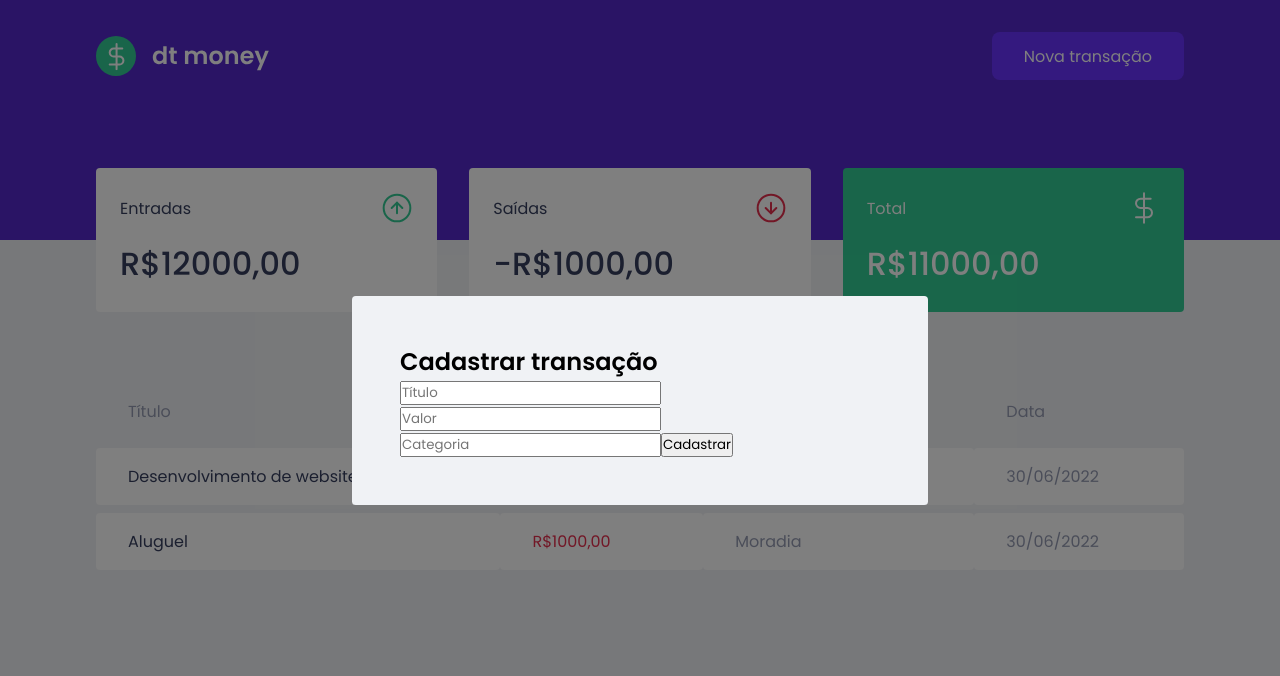
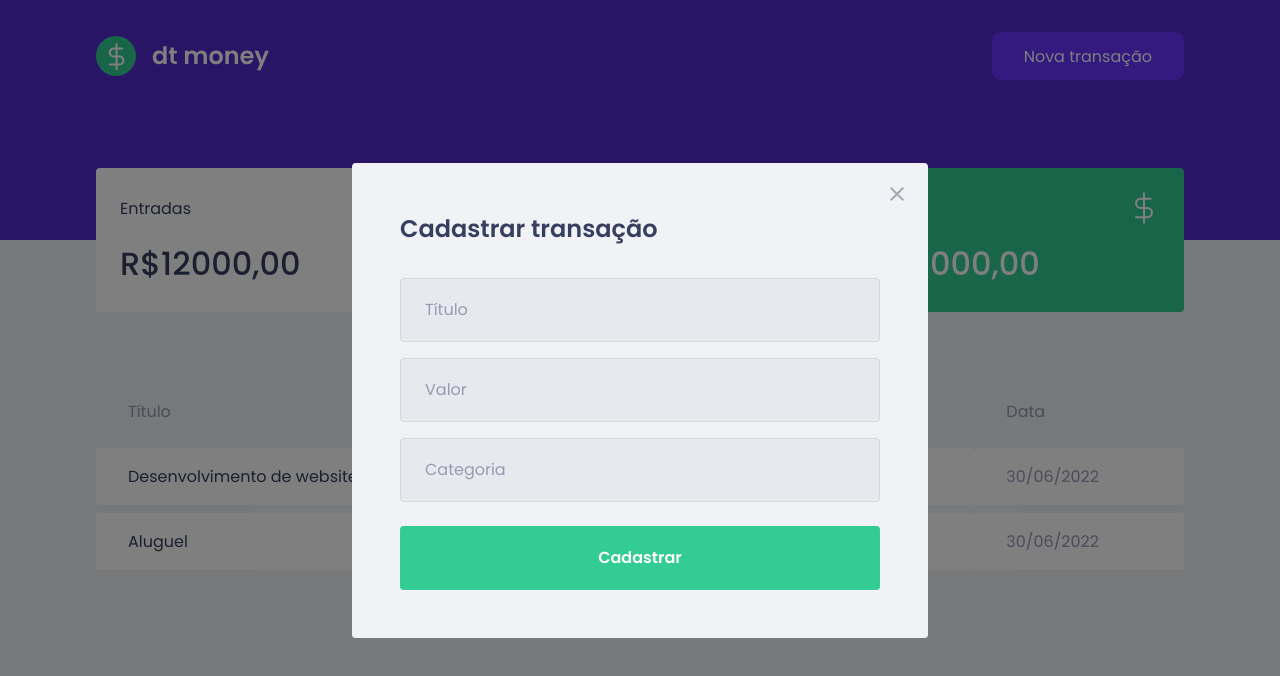
Before and after one commit to JuanSavedra/DtMoney, a React (Create React App) app: page / in a window 1280 px wide. Both pictures are taken after a click on the button "Nova transação". Shown: the top 676 px of the page. Built offline with nearby package versions, Linux system fonts and the light colour scheme; no server answers; what miragejs would draw is missing.

Commit message:
styling modal

```diff
--- a/src/components /NewTransactionModal/index.tsx
+++ b/src/components /NewTransactionModal/index.tsx
@@ -1,3 +1,4 @@
+import close from '../../assets/close.svg';
 import Modal from 'react-modal';
 import { Container } from './styles';
 
@@ -14,6 +15,13 @@ export function NewTransactionModal({ isOpen, onRequestClose }: NewTransactionMo
       overlayClassName="react-modal-overlay"
       className="react-modal-content"
     >
+      <button
+        type="button"
+        onClick={onRequestClose}
+        className="react-modal-close"
+      >
+        <img src={close} alt="Fechar modal" />
+      </button>
       <Container>
         <h2>Cadastrar transação</h2>
         <input type="text" placeholder="Título"/>
--- a/src/components /NewTransactionModal/styles.ts
+++ b/src/components /NewTransactionModal/styles.ts
@@ -1,5 +1,46 @@
 import styled from 'styled-components';
 
 export const Container = styled.form `
+  h2 {
+    color: var(--text-title);
+    font-size: 1.5rem;
+    margin-bottom: 2rem;
+  }
 
+  input {
+    width: 100%;
+    padding: 0 1.5rem;
+    height: 4rem;
+    border-radius: 4px;
+    border: 1px solid #d7d7d7;
+    background-color: #e7e9ee;
+    font-weight: 400;
+    font-size: 1rem;
+
+    &::placeholder {
+      color: var(--text-body);
+    }
+
+    & + input {
+      margin-top: 1rem;
+    }
+  }
+
+  button[type="submit"] {
+    width: 100%;
+    padding: 0 1.5rem;
+    height: 4rem;
+    background-color: var(--green);
+    color: #ffffff;
+    border-radius: 4px;
+    border: 0;
+    font-size: 1rem;
+    margin-top: 1.5rem;
+    font-weight: 600;
+    transition: filter 0.2s;
+
+    &:hover {
+      filter: brightness(0.9);
+    }
+  }
 `
--- a/src/styles/global.ts
+++ b/src/styles/global.ts
@@ -71,4 +71,17 @@ export const GlobalStyle = createGlobalStyle`
     position: absolute;
     border-radius: 0.24rem;
   }
+
+  .react-modal-close {
+    position: absolute;
+    right: 1.5rem;
+    top: 1.5rem;
+    border: 0;
+    background: transparent;
+    transition: filter 0.2s;
+
+    &:hover {
+      filter: brightness(0.8);
+    }
+  }
 `
```
